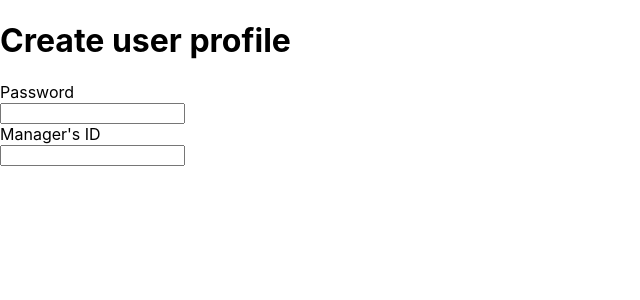
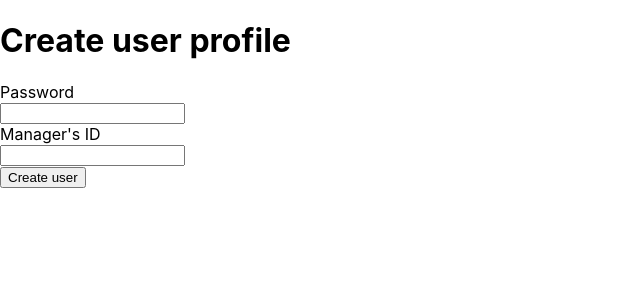
Before and after one commit to CIRACON/grp01, a React (Create React App) app in the folder feedback/: page /newUser in a window 1280 px wide. Shown: the top 300 px of the page, without its empty margins (0-640 px from the left). Built offline with nearby package versions, Linux system fonts and the light colour scheme.

Commit message:
newUser functional

```diff
--- a/feedback/src/components/newLogin.js
+++ b/feedback/src/components/newLogin.js
@@ -2,50 +2,53 @@ import React, {useState, useEffect} from 'react'
 
 function NewLogin(){
     const [password, setPassword] = useState("")
-    const [empId, setEmpId]  = useState("")
+    const [empId, setEmpId]  = useState()
     const [mgrId, setMgrId]  = useState("")
-    const pChangeHandler = (event) =>{
-        setPassword(event.target.value)
-    }
-    const mgrIdHandler = (event) =>{
-        setMgrId(event.target.value)
-    }
+    const pChangeHandler = (event) =>{setPassword(event.target.value)}
+    const mgrIdHandler = (event) =>{setMgrId(event.target.value)}
     async function createUser(){
         const postUrl= 'http://localhost:3001/newemployee'
         const getUrl = 'http://localhost:3001/employees'
+        let newEmp;
         try{
             let allEmps = await fetch(getUrl)
-                //.then(res=>res.json())
-                .then(res=>res.length)
-            setEmpId(allEmps+1)
+                .then(res=>res.json())
+                console.log(allEmps.length)
+                const maxID=Math.max(...allEmps.map(e=>e.id))
+                console.log({maxID})
+                setEmpId(maxID+1)
+
+        newEmp={
+            "id":maxID+1,
+            "managerID":+mgrId
+        }
         }catch{
-            console.log("Could not get number of employees")
+            console.log("Could not get employees")
         }
-        const newEmp={
-            "id":empId,
-            "managerId":mgrId
-        }
+        console.log(newEmp)
         try{
             await fetch(postUrl,{
                 method:'post',
                 headers: {'Content-Type': 'application/json'},
                 body:JSON.stringify(newEmp)
             })
-            .then(window.location = `/employee/${empId}`)
+            //window.location = `/employee/${empId}`)
         } catch{
-            console.log("Could not enter new employee")
+            console.log("Could not enter new employee.")
         }
 
     }
     return(
         <>
         <h1>Create user profile</h1>
-        <form onSubmit={createUser}>
+        <form onSubmit={(e)=>{e.preventDefault();createUser()}}>
         <label>Password</label><br/>
         <input type={"text"} value={password} onChange={pChangeHandler}/>
         <br/>
         <label>Manager's ID</label><br/>
         <input type={"text"} value={mgrId} onChange={mgrIdHandler}/>
+        <br/>
+        <button type={"submit"}>Create user</button>
         </form>
         </>
     )
```
